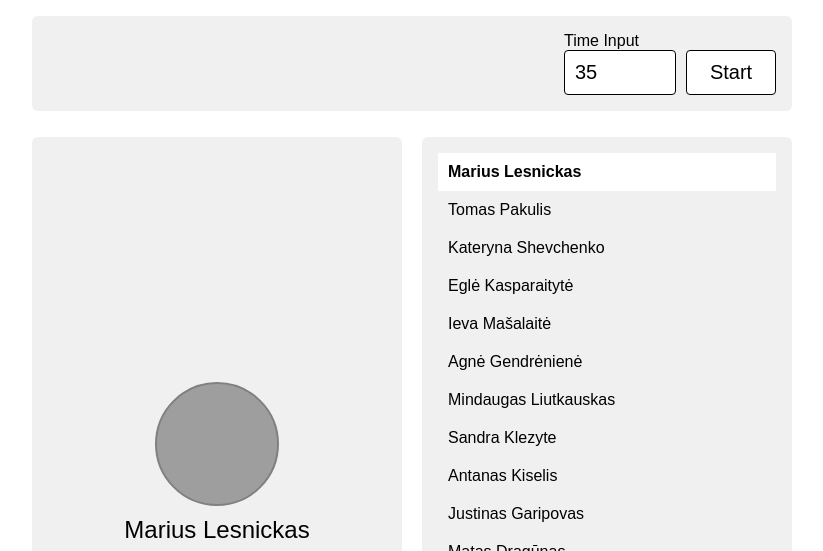
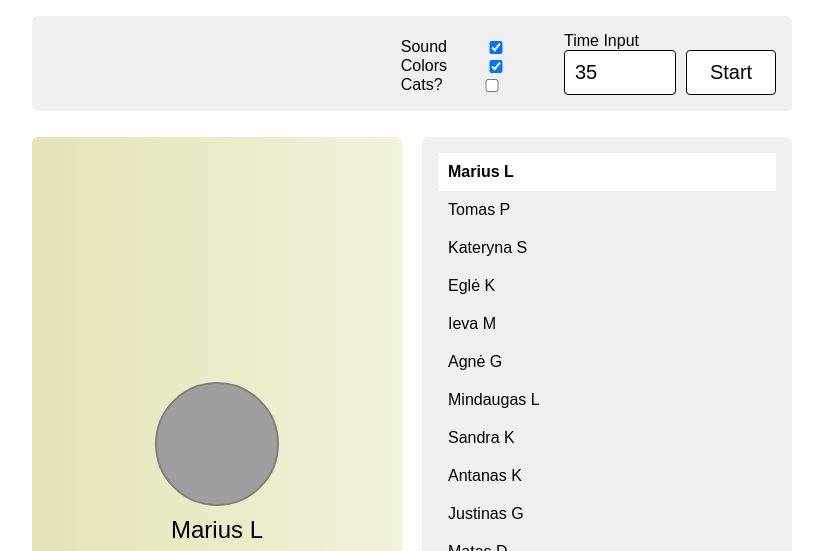
Before and after one commit to AndrewKnife/standup-timer, a plain HTML site: page index.html in a window 1280 px wide. Shown: the top 551 px of the page, without its empty margins (228-1051 px from the left). Drawn offline with Linux system fonts and the light colour scheme; grey boxes are pictures that could not be loaded.

Commit message:
Added some featurers

```diff
--- a/index.html
+++ b/index.html
@@ -16,15 +16,29 @@
 <div class="page">
     <div class="controls card">
         <div class="column">
+            <div class="flex">
+                <span class="label">Sound</span>
+                <input type="checkbox" id="soundInput" checked/>
+            </div>
+            <div class="flex">
+                <span class="label">Colors</span>
+                <input type="checkbox" id="colorsInput" checked/>
+            </div>
+            <div class="flex">
+                <span class="label">Cats?</span>
+                <input type="checkbox" id="catInput"/>
+            </div>
+        </div>
+        <div class="column">
             <span class="label">Time Input</span>
-            <input type="number" id="timeInput" />
+            <input type="number" id="timeInput"/>
         </div>
         <div>
             <button id="start">Start</button>
         </div>
     </div>
     <div class="wrapper mobile-single">
-        <div class="user card">
+        <div class="user card" id="userCard">
             <div class="timer-wrapper">
                 <div id="timerRounded" class="timer-rounded">
                 </div>
--- a/src/index.css
+++ b/src/index.css
@@ -183,3 +183,7 @@ button:hover {
         width: auto;
     }
 }
+
+.flex {
+    display: flex;
+}
--- a/src/index.js
+++ b/src/index.js
@@ -2,6 +2,31 @@ const TIMER_MODES = {
     manual: "manual",
     auto: "auto"
 };
+const USER_ROLES = {
+    po: {
+        id: "po",
+        color: "background-image: linear-gradient(to right, rgba(202, 197, 49, 0.3), rgba(243, 249, 167, 0.3));"
+    },
+    qa: {
+        id: "qa",
+        color: "background-image: linear-gradient(to right, rgba(17, 153, 142, 0.3), rgba(56, 239, 125, 0.3));"
+    },
+    devops: {
+        id: "devops",
+        color: "background-image: linear-gradient(to right, rgba(195, 20, 50, 0.3), rgba(36, 11, 54, 0.3));"
+    },
+    be: {
+        id: "be",
+        color: "background-image: linear-gradient(to right, rgba(252, 74, 26, 0.3), rgba(247, 183, 51, 0.3));"
+    },
+    fe: {
+        id: "fe",
+        color: "background-image: linear-gradient(to right, rgba(127, 127, 213, 0.3), rgba(134, 168, 231, 0.3), rgba(145, 234, 228, 0.3));"
+    }
+};
+
+const audio = new Audio('./assets/sound-default.mp3');
+audio.volume = 0.1;
 
 //--You can control the variables in this area
 const USER_TIME = 35; // In Seconds, set how long can one person speak
@@ -10,81 +35,99 @@ const TIMER_MODE = TIMER_MODES.manual;
 const CRITICAL_TIME = 10; // When should bubble start pulsating
 const poList = [
     {
-        name: "Marius Lesnickas",
-        src: "https://ca.slack-edge.com/T3V50P6MN-U01JM1WK7CL-fe9d4e25a0b9-512"
+        name: "Marius L",
+        src: "https://ca.slack-edge.com/T3V50P6MN-U01JM1WK7CL-fe9d4e25a0b9-512",
+        role: USER_ROLES.po.id
     }, {
-        name: "Tomas Pakulis",
-        src: "https://ca.slack-edge.com/T3V50P6MN-U03APBR882K-05b07585b245-512"
+        name: "Tomas P",
+        src: "https://ca.slack-edge.com/T3V50P6MN-U03APBR882K-05b07585b245-512",
+        role: USER_ROLES.po.id
     }, {
-        name: "Kateryna Shevchenko",
-        src: "https://ca.slack-edge.com/T3V50P6MN-U02L7J93J31-2ac80b461a65-512"
+        name: "Kateryna S",
+        src: "https://ca.slack-edge.com/T3V50P6MN-U02L7J93J31-2ac80b461a65-512",
+        role: USER_ROLES.po.id
     },
 ]
 const qaList = [
     {
-        name: "Eglė Kasparaitytė",
-        src: "https://ca.slack-edge.com/T3V50P6MN-U030J8TJ804-89ee2a84179d-512"
+        name: "Eglė K",
+        src: "https://ca.slack-edge.com/T3V50P6MN-U030J8TJ804-89ee2a84179d-512",
+        role: USER_ROLES.qa.id
     }, {
-        name: "Ieva Mašalaitė",
-        src: "https://ca.slack-edge.com/T3V50P6MN-U03HKLJ77M5-f59b45a6ea0f-512"
+        name: "Ieva M",
+        src: "https://ca.slack-edge.com/T3V50P6MN-U03HKLJ77M5-f59b45a6ea0f-512",
+        role: USER_ROLES.qa.id
     }, {
-        name: "Agnė Gendrėnienė",
-        src: "https://ca.slack-edge.com/T3V50P6MN-U01UJ5L0A4X-d72bbf455561-512"
+        name: "Agnė G",
+        src: "https://ca.slack-edge.com/T3V50P6MN-U01UJ5L0A4X-d72bbf455561-512",
+        role: USER_ROLES.qa.id
     }
 ]
 const devopsList = [
     {
-        name: "Mindaugas Liutkauskas",
-        src: "https://ca.slack-edge.com/T3V50P6MN-U032ZDV3D3J-6131bfeaa026-512"
+        name: "Mindaugas L",
+        src: "https://ca.slack-edge.com/T3V50P6MN-U032ZDV3D3J-6131bfeaa026-512",
+        role: USER_ROLES.devops.id
     }
 ]
 const beList = [
     {
-        name: "Sandra Klezyte",
-        src: "https://ca.slack-edge.com/T3V50P6MN-U03521389MM-ga30b025d858-512"
+        name: "Sandra K",
+        src: "https://ca.slack-edge.com/T3V50P6MN-U03521389MM-ga30b025d858-512",
+        role: USER_ROLES.be.id
     },
     {
-        name: "Antanas Kiselis",
-        src: "https://ca.slack-edge.com/T3V50P6MN-U02C15PCVEF-4253f19273d1-512"
+        name: "Antanas K",
+        src: "https://ca.slack-edge.com/T3V50P6MN-U02C15PCVEF-4253f19273d1-512",
+        role: USER_ROLES.be.id
     },
     {
-        name: "Justinas Garipovas",
+        name: "Justinas G",
         special: true,
         src: "https://media.discordapp.net/attachments/855740759064182815/982291449708179466/unknown.png?width=907&height=609",
+        role: USER_ROLES.be.id
     },
     {
-        name: "Matas Dragūnas",
-        src: "https://ca.slack-edge.com/T3V50P6MN-U02B75EKXPY-bb3291c1df7b-512"
+        name: "Matas D",
+        src: "https://ca.slack-edge.com/T3V50P6MN-U02B75EKXPY-bb3291c1df7b-512",
+        role: USER_ROLES.be.id
     },
     {
-        name: "Tautvydas Karvelis",
-        src: "https://ca.slack-edge.com/T3V50P6MN-U03DH29FN4E-b37acca90c5e-512"
+        name: "Tautvydas K",
+        src: "https://ca.slack-edge.com/T3V50P6MN-U03DH29FN4E-b37acca90c5e-512",
+        role: USER_ROLES.be.id
     },
     {
-        name: "Vitas Micė",
-        src: "https://ca.slack-edge.com/T3V50P6MN-U03DEUZ4JCQ-6fbd63f42e9a-512"
+        name: "Vitas M",
+        src: "https://ca.slack-edge.com/T3V50P6MN-U03DEUZ4JCQ-6fbd63f42e9a-512",
+        role: USER_ROLES.be.id
     },
     {
-        name: "Vytenis Gelažius",
-        src: "https://ca.slack-edge.com/T3V50P6MN-U01M3R1EK6J-be3057d7eb98-512"
+        name: "Vytenis G",
+        src: "https://ca.slack-edge.com/T3V50P6MN-U01M3R1EK6J-be3057d7eb98-512",
+        role: USER_ROLES.be.id
     }
 ]
 const feList = [
     {
-        name: "Andrius Simanavičius",
-        src: "https://ca.slack-edge.com/T3V50P6MN-U024V4GJLP8-15d3677005f8-512"
+        name: "Andrius S",
+        src: "https://ca.slack-edge.com/T3V50P6MN-U024V4GJLP8-15d3677005f8-512",
+        role: USER_ROLES.fe.id
     },
     {
-        name: "Edmundas Ravdo",
-        src: "https://ca.slack-edge.com/T3V50P6MN-UL0T363S4-1a3f3ec2baea-512"
+        name: "Edmundas R",
+        src: "https://ca.slack-edge.com/T3V50P6MN-UL0T363S4-1a3f3ec2baea-512",
+        role: USER_ROLES.fe.id
     },
     {
-        name: "Karolis Kašys",
-        src: "https://ca.slack-edge.com/T3V50P6MN-U019KV9PSTG-1218550f2afe-512"
+        name: "Karolis K",
+        src: "https://ca.slack-edge.com/T3V50P6MN-U019KV9PSTG-1218550f2afe-512",
+        role: USER_ROLES.fe.id
     },
     {
-        name: "Lukas Laurinavičius",
-        src: "https://ca.slack-edge.com/T3V50P6MN-U01U95116HM-7b84859101f5-512"
+        name: "Lukas L",
+        src: "https://ca.slack-edge.com/T3V50P6MN-U01U95116HM-7b84859101f5-512",
+        role: USER_ROLES.fe.id
     }
 ]
 const peopleList = [
@@ -103,6 +146,11 @@ const buttonStartElement = document.getElementById("start");
 const userNameElement = document.getElementById("userName");
 const timerWrapperElement = document.getElementById("timerRounded");
 const timeInputElement = document.getElementById("timeInput");
+const userCardElement = document.getElementById("userCard");
+
+const soundInputElement = document.getElementById("soundInput");
+const colorsInputElement = document.getElementById("colorsInput");
+const catsInputElement = document.getElementById("catInput");
 
 const ALERT_CLASS_NAME = "blob-red";
 const ALERT_CLASS_NAME_SUPER = "blob-red-super";
@@ -111,6 +159,21 @@ let timeTracker = USER_TIME;
 let inputedTime = USER_TIME;
 let selectedPerson = peopleList[0];
 let hasBeenStarted = false;
+let soundPlayed = false;
+let isSoundEnabled = soundInputElement.checked;
+let areColorsEnabled = colorsInputElement.checked;
+let catsEnabled = catsInputElement.checked;
+
+soundInputElement.addEventListener('change', function () {
+    isSoundEnabled = this.checked
+});
+colorsInputElement.addEventListener('change', function () {
+    areColorsEnabled = this.checked
+});
+catsInputElement.addEventListener('change', function () {
+    catsEnabled = this.checked
+});
+
 
 const getTime = (seconds) => {
     if (TIMER_MODE === TIMER_MODES.manual) {
@@ -127,14 +190,24 @@ const checkAlert = () => {
     if (timeTracker > CRITICAL_TIME) {
         timerWrapperElement.classList.remove(ALERT_CLASS_NAME);
         timerWrapperElement.classList.remove(ALERT_CLASS_NAME_SUPER);
-    } else if(selectedPerson.special ){
+    } else if (selectedPerson.special) {
         timerWrapperElement.classList.add(ALERT_CLASS_NAME_SUPER);
     } else {
         timerWrapperElement.classList.add(ALERT_CLASS_NAME);
     }
 };
 
+const controlSound = (secLeft) => {
+    if (secLeft === 0) {
+        if (isSoundEnabled && !soundPlayed) {
+            audio.play();
+            soundPlayed = true;
+        }
+    }
+}
+
 const startTimer = () => {
+    console.log(!hasBeenStarted, 'aa')
     inputedTime = Number.parseInt(document.getElementById("timeInput").value);
     setTimer()
     if (!hasBeenStarted) {
@@ -144,6 +217,7 @@ const startTimer = () => {
             timerElement.innerHTML = newTime;
             timeTracker = newTime;
             checkAlert();
+            controlSound(newTime)
         }, 1000);
     } else {
         selectPerson(0);
@@ -184,16 +258,30 @@ const selectPerson = (personId) => {
     items[personId].classList.add("active");
     userNameElement.innerHTML = selectedPerson.name;
     setTimer();
-    if (selectedPerson.src) {
-        timerWrapperElement.style.backgroundImage = `url(${selectedPerson.src})`;
+    if (catsEnabled) {
+        timerWrapperElement.style.backgroundImage = `url(https://loremflickr.com/124/124?${selectedPerson.src})`;
     } else {
-        timerWrapperElement.style.backgroundImage = "";
+        if (selectedPerson.src) {
+            timerWrapperElement.style.backgroundImage = `url(${selectedPerson.src})`;
+        } else {
+            timerWrapperElement.style.backgroundImage = "";
+        }
     }
+
+    manageColors();
 };
 
 const scrollToElement = (liId) => {
     const element = peopleListElement.getElementsByTagName('li')[liId]
-    element.scrollIntoView({ behavior: 'auto' /*or smooth*/, block: 'center' });
+    element.scrollIntoView({behavior: 'auto' /*or smooth*/, block: 'center'});
+}
+
+const manageColors = () => {
+    if (areColorsEnabled && USER_ROLES[selectedPerson.role] && USER_ROLES[selectedPerson.role].color) {
+        userCardElement.style = USER_ROLES[selectedPerson.role].color
+    } else {
+        userCardElement.style = '';
+    }
 }
 
 const selectNextPerson = () => {
@@ -203,6 +291,9 @@ const selectNextPerson = () => {
     const idOfNext = idOfCurrent === peopleList.length - 1 ? 0 : idOfCurrent + 1;
     selectPerson(idOfNext);
     scrollToElement(idOfNext);
+
+    manageColors();
+    soundPlayed = false;
 };
 
 const setUpInputs = () => {
```
Also changed, not shown: 1 other file.
